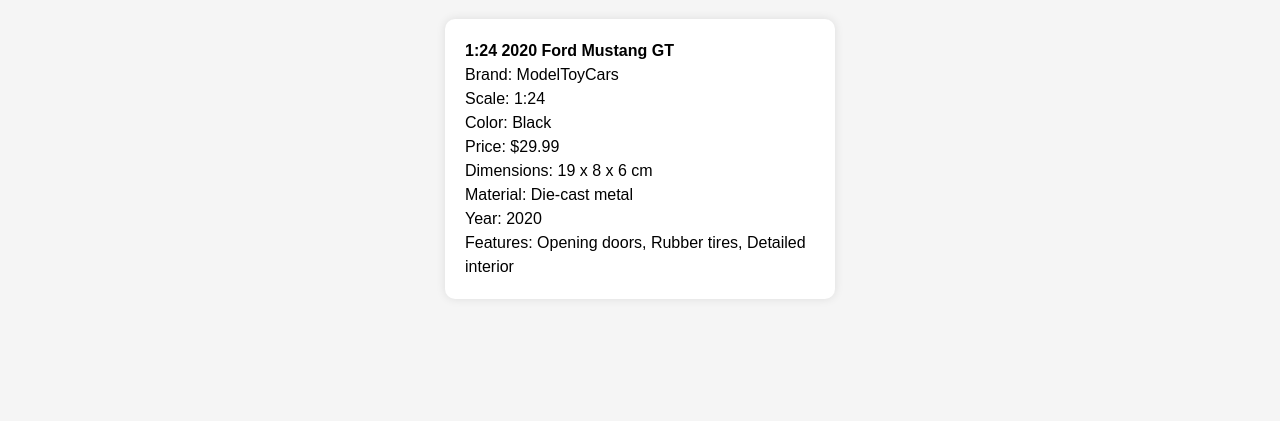
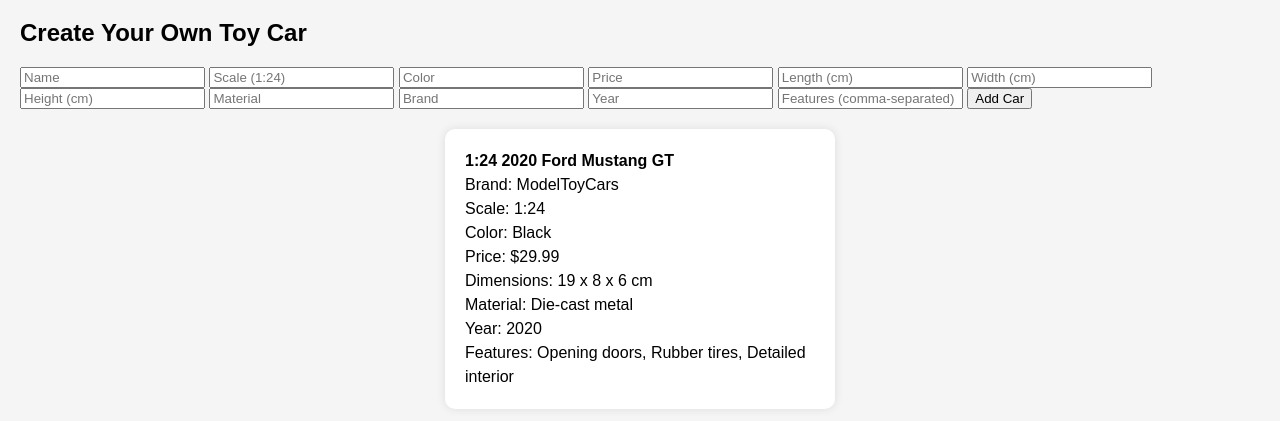
Before and after one commit to Khoo-shi/lab3_js, a plain HTML site: page index.html in a window 1280 px wide. Shown: the part 81-502 px from the top of the page. Drawn offline with Linux system fonts and the light colour scheme.

Commit message:
Added form to create new ToyCar objects

```diff
--- a/index.html
+++ b/index.html
@@ -8,6 +8,27 @@
 <body>
 
     <h1>My Toy Car </h1>
+
+    <h2>Create Your Own Toy Car</h2>
+
+<form id="carForm">
+    <input id="name" placeholder="Name">
+    <input id="scale" placeholder="Scale (1:24)">
+    <input id="color" placeholder="Color">
+    <input id="price" placeholder="Price" type="number">
+    <input id="length" placeholder="Length (cm)" type="number">
+    <input id="width" placeholder="Width (cm)" type="number">
+    <input id="height" placeholder="Height (cm)" type="number">
+    <input id="material" placeholder="Material">
+    <input id="brand" placeholder="Brand">
+    <input id="year" placeholder="Year" type="number">
+    <input id="features" placeholder="Features (comma-separated)">
+    <button type="button" id="addCarBtn">Add Car</button>
+</form>
+
+<div id="car-list"></div>
+
+
     <div id="car-container"></div>
 
     <script src="script.js"></script>
```
